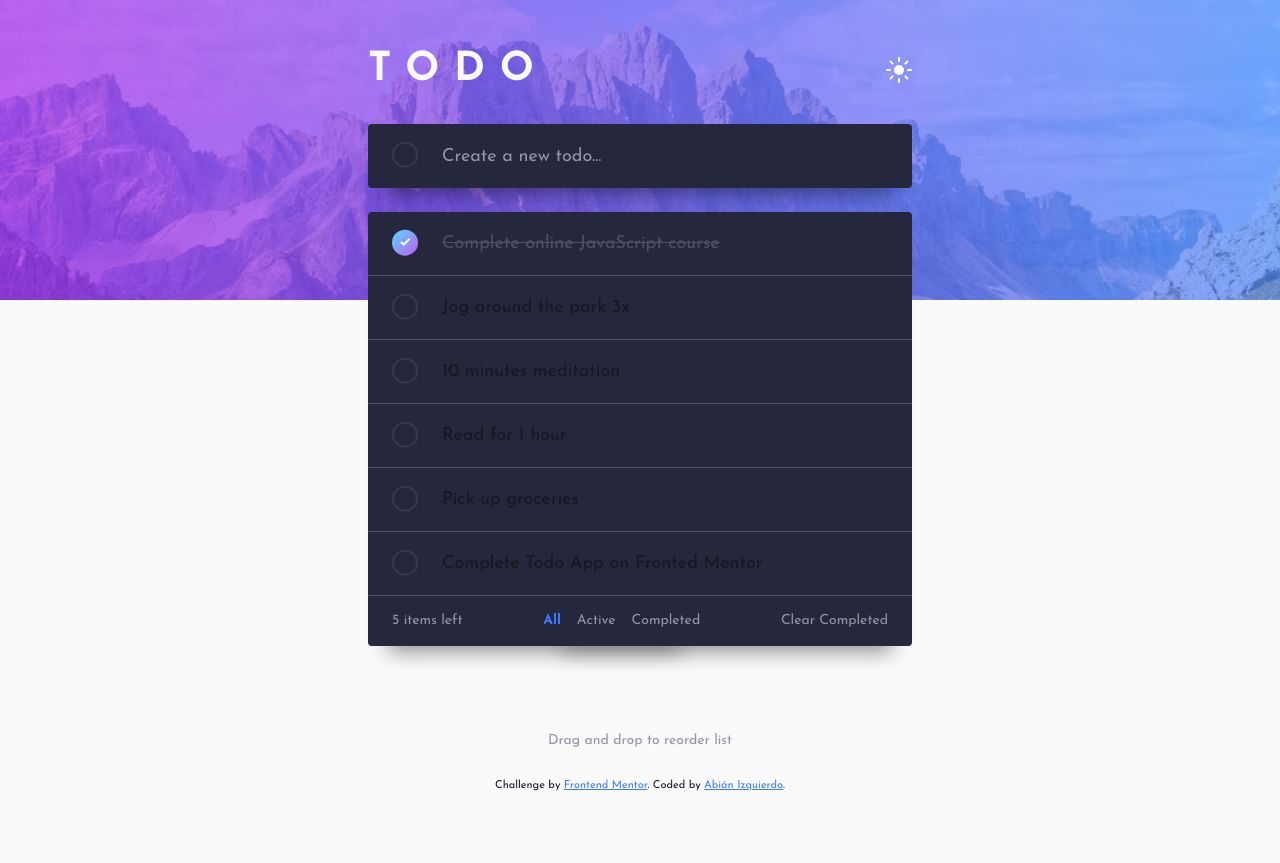
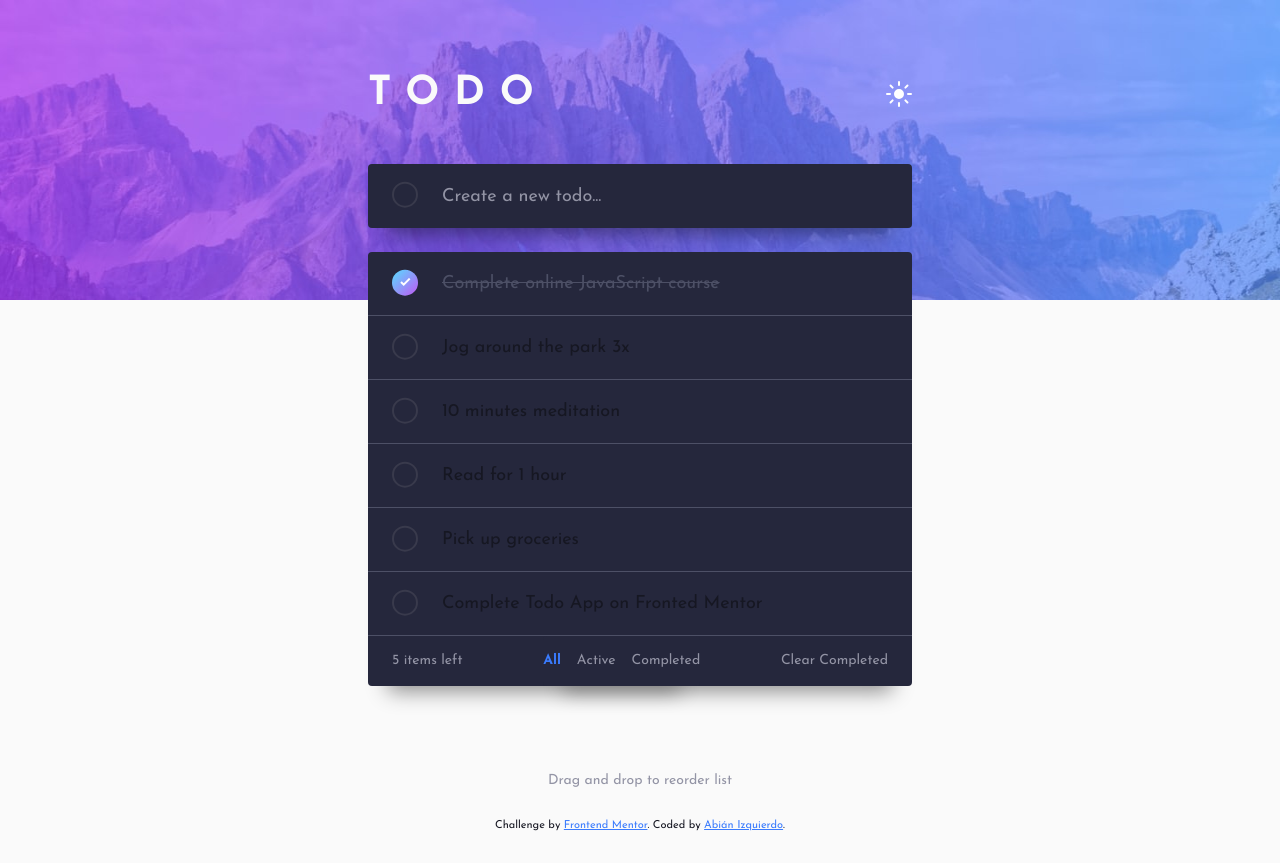
Before and after one commit to abizmo/todo-app, a React (Vite) app: page / in a window 1280 px wide. Before the commit the page ends 823 px from the top, so only its background shows below. Built offline with nearby package versions, Linux system fonts and the light colour scheme.

Commit message:
Fix header's responsive margin

```diff
--- a/src/App.css
+++ b/src/App.css
@@ -58,8 +58,10 @@ footer a {
 }
 
 @media (min-width: 48em) {
-  margin-top: 4.5rem;
-  margin-bottom: 3rem;
+  .app-header {
+    margin-top: 4.5rem;
+    margin-bottom: 3rem;
+  }
 }
 
 .button {
```
